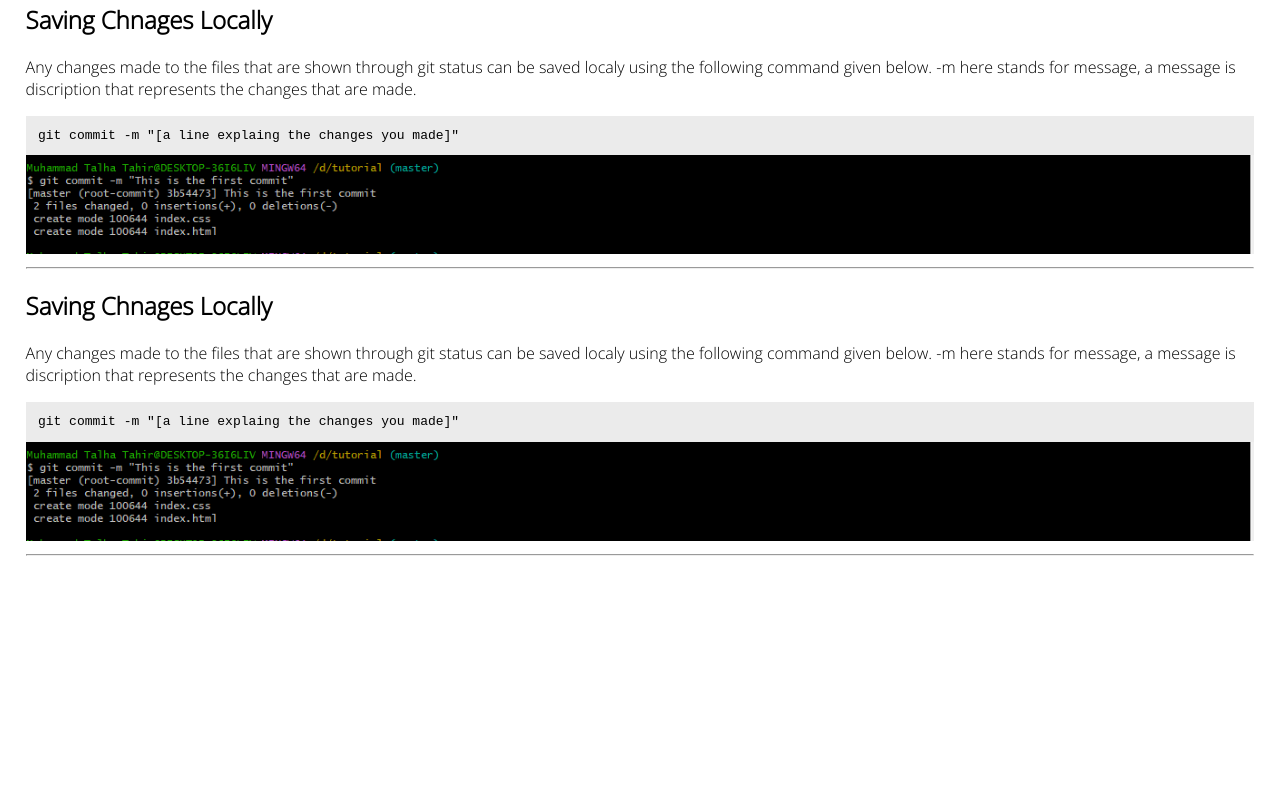
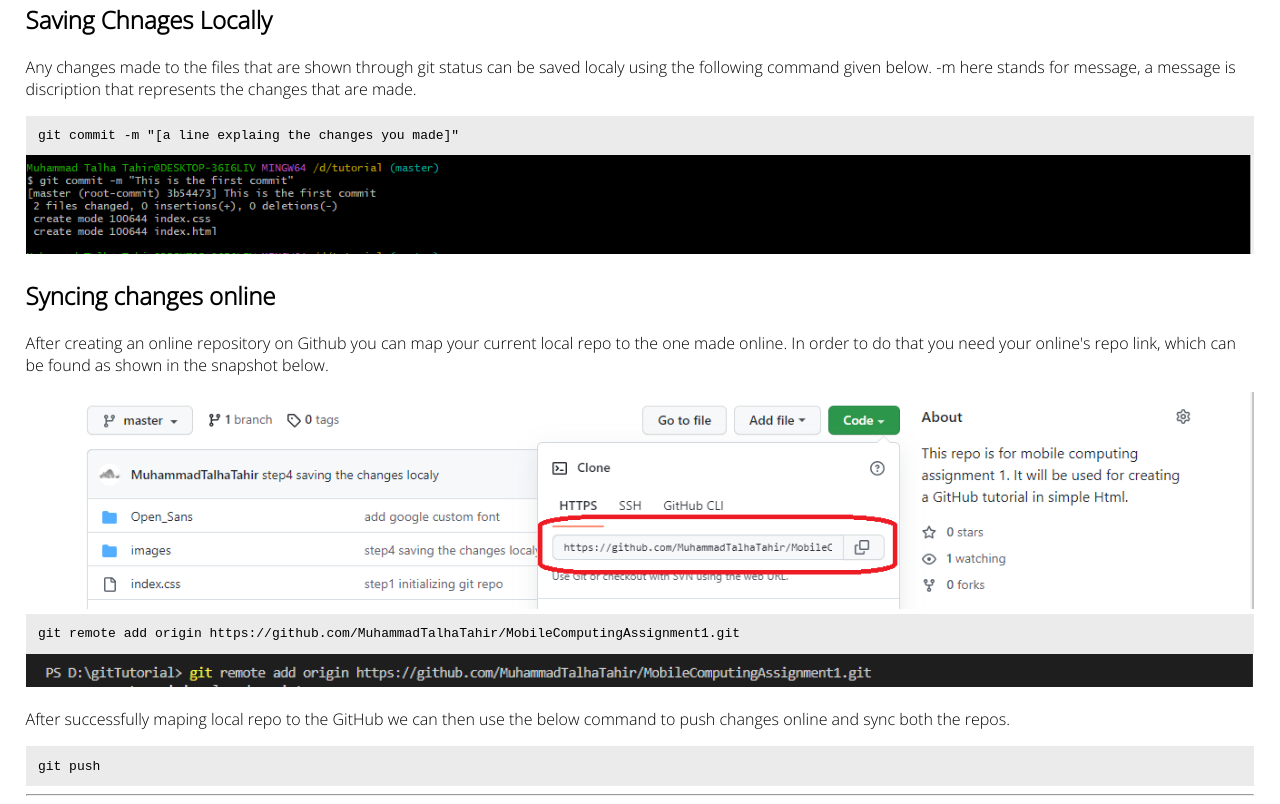
Before and after one commit to MuhammadTalhaTahir/MobileComputingAssignment1, a plain HTML site: page index.html in a window 1280 px wide. Shown: the part 1120-1924 px from the top of the page. Before the commit the page ends 1684 px from the top, so only its background shows below. Drawn offline with Linux system fonts and the light colour scheme.

Commit message:
step5 syncing online

```diff
--- a/index.html
+++ b/index.html
@@ -69,19 +69,25 @@
         </div>
         <img src="./images/commit.PNG" alt="init git bash image">
     </div>
-    <hr>
     <div>
-        <h2>Saving Chnages Locally</h2>
+        <h2>Syncing changes online</h2>
         <p>
-            Any changes made to the files that are shown through git status can be saved localy using the following command given below.
-            -m here stands for message, a message is discription that represents the changes that are made.
+             After creating an online repository on Github you can map your current local repo to the one made online.
+             In order to do that you need your online's repo link, which can be found as shown in the snapshot below.
+        </p>
+        <img src="./images/httplink.PNG" >
+        <div class="code">
+            git remote add origin https://github.com/MuhammadTalhaTahir/MobileComputingAssignment1.git
+        </div>
+        <img src="./images/remoteaddorigion.PNG" alt="init git bash image">
+        <p>
+            After successfully maping local repo to the GitHub we can then use the below command to push changes online and sync both the repos.
+
         </p>
         <div class="code">
-            git commit -m "[a line explaing the changes you made]"
+            git push
         </div>
-        <img src="./images/commit.PNG" alt="init git bash image">
     </div>
     <hr>
-
 </body>
 </html>
```
Also changed, not shown: images/httplink.PNG (added), images/remoteaddorigion.PNG (added).
